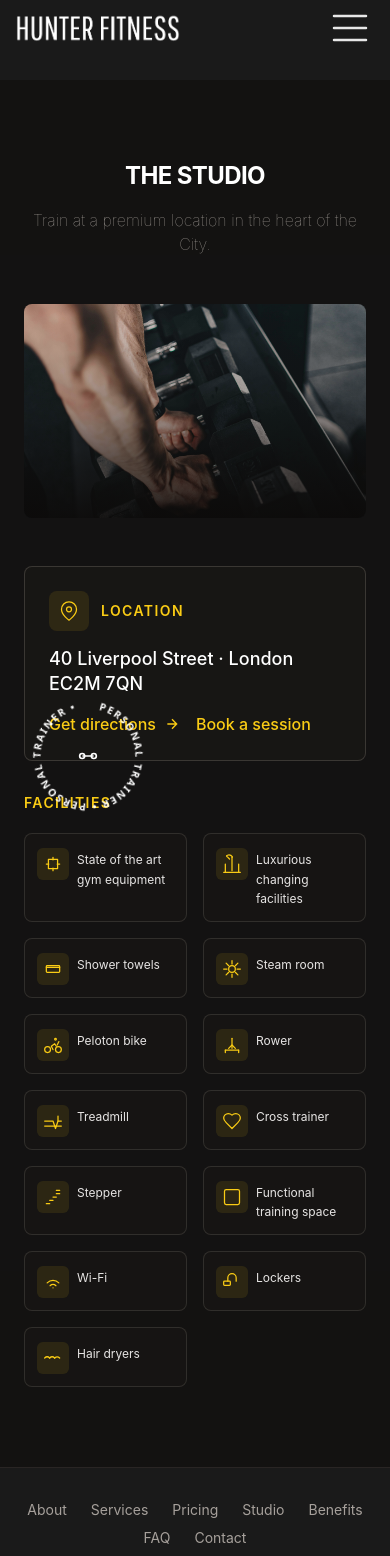
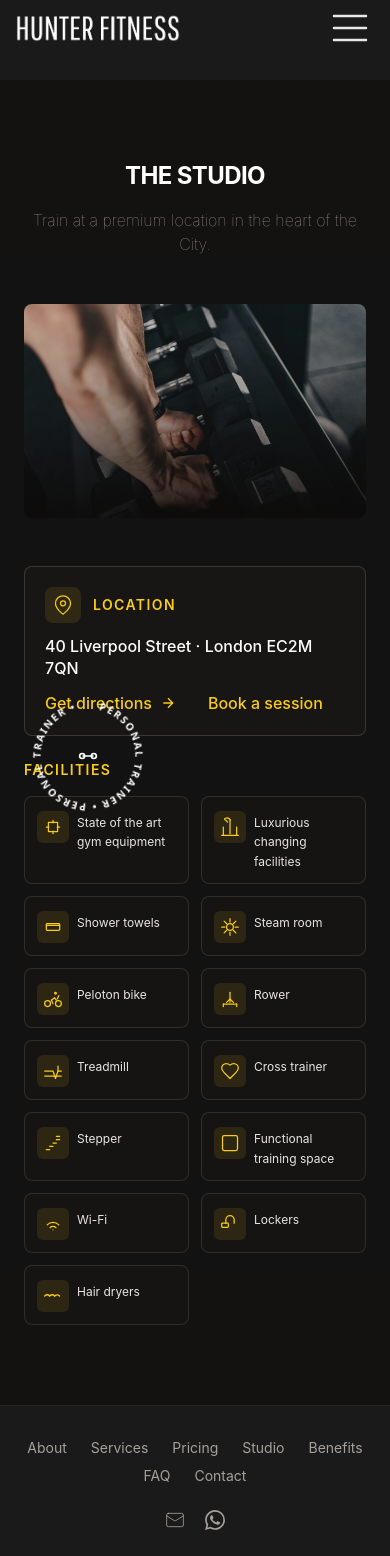
Before and after one commit to RaphaGil/hunterfitness, a Next.js app: page /studio in a window 390 px wide. Shown: the top 1556 px of the page. Built offline with nearby package versions, Linux system fonts and the light colour scheme.

Commit message:
improved reviews and responsiveness

```diff
--- a/app/component/Review.jsx
+++ b/app/component/Review.jsx
@@ -108,6 +108,23 @@
                 />
               ))}
             </div>
+            <div className="flex justify-center mt-8">
+              <a
+                href="https://share.google/7eVhz5x0h3uboZyWL"
+                target="_blank"
+                rel="noopener noreferrer"
+                className="btn-primary inline-flex items-center gap-2"
+              >
+                <svg className="w-5 h-5 shrink-0" viewBox="0 0 24 24" aria-hidden>
+                  <path fill="#4285F4" d="M22.56 12.25c0-.78-.07-1.53-.2-2.25H12v4.26h5.92c-.26 1.37-1.04 2.53-2.21 3.31v2.77h3.57c2.08-1.92 3.28-4.74 3.28-8.09z"/>
+                  <path fill="#34A853" d="M12 23c2.97 0 5.46-.98 7.28-2.66l-3.57-2.77c-.98.66-2.23 1.06-3.71 1.06-2.86 0-5.29-1.93-6.16-4.53H2.18v2.84C3.99 20.53 7.7 23 12 23z"/>
+                  <path fill="#FBBC05" d="M5.84 14.09c-.22-.66-.35-1.36-.35-2.09s.13-1.43.35-2.09V7.07H2.18C1.43 8.55 1 10.22 1 12s.43 3.45 1.18 4.93l2.85-2.22.81-.62z"/>
+                  <path fill="#EA4335" d="M12 5.38c1.62 0 3.06.56 4.21 1.64l3.15-3.15C17.45 2.09 14.97 1 12 1 7.7 1 3.99 3.47 2.18 7.07l3.66 2.84c.87-2.6 3.3-4.53 6.16-4.53z"/>
+                </svg>
+                View all Google reviews
+                <svg className="w-4 h-4" fill="none" stroke="currentColor" viewBox="0 0 24 24"><path strokeLinecap="round" strokeLinejoin="round" strokeWidth={2} d="M10 6H6a2 2 0 00-2 2v10a2 2 0 002 2h10a2 2 0 002-2v-4M14 4h6m0 0v6m0-6L10 14" /></svg>
+              </a>
+            </div>
           </div>
         </div>
       </section>
--- a/app/component/Studio.jsx
+++ b/app/component/Studio.jsx
@@ -159,13 +159,13 @@
 
           </div>
 
-          {/* Location + Facilities grid */}
-          <div className="grid md:grid-cols-5 gap-8 lg:gap-10 animate-on-scroll animate-on-scroll-delay-1">
-            {/* Location card - spans 2 cols */}
-            <div className="md:col-span-2">
-              <div className="rounded-lg border border-stone-700/80 bg-stone-900/60 p-6 md:p-8 h-full flex flex-col hover:border-[#facc15]/30 transition-colors duration-300">
-                <div className="flex items-center gap-3 mb-4">
-                  <span className="flex items-center justify-center w-10 h-10 rounded-lg bg-[#facc15]/10 text-[#facc15]" aria-hidden>
+          {/* Location + Facilities grid - stacked on mobile/tablet, side-by-side on desktop */}
+          <div className="grid grid-cols-1 md:grid-cols-1 lg:grid-cols-5 gap-6 md:gap-8 lg:gap-10 animate-on-scroll animate-on-scroll-delay-1">
+            {/* Location card - full width on tablet, 2 cols on desktop */}
+            <div className="lg:col-span-2">
+              <div className="rounded-lg border border-stone-700/80 bg-stone-900/60 p-5 sm:p-6 md:p-7 lg:p-8 h-full flex flex-col hover:border-[#facc15]/30 transition-colors duration-300">
+                <div className="flex items-center gap-3 mb-3 md:mb-4">
+                  <span className="flex items-center justify-center w-9 h-9 sm:w-10 sm:h-10 rounded-lg bg-[#facc15]/10 text-[#facc15] shrink-0" aria-hidden>
                     <svg viewBox="0 0 24 24" fill="none" stroke="currentColor" strokeWidth="1.5" strokeLinecap="round" strokeLinejoin="round" className="w-5 h-5">
                       <path d="M21 10c0 7-9 13-9 13s-9-6-9-13a9 9 0 0 1 18 0z" />
                       <circle cx="12" cy="10" r="3" />
@@ -173,10 +173,10 @@
                   </span>
                   <h3 className="text-sm font-semibold tracking-widest text-[#facc15] uppercase">Location</h3>
                 </div>
-                <p className="text-white text-lg md:text-xl font-medium leading-snug mb-4">
+                <p className="text-white text-base sm:text-lg md:text-xl font-medium leading-snug mb-3 md:mb-4">
                    40 Liverpool Street · London EC2M 7QN
                 </p>
-                <div className="mt-auto flex flex-wrap gap-4">
+                <div className="mt-auto flex flex-row flex-wrap gap-8 sm:gap-4">
                 <a
                   href={MAPS_URL}
                   target="_blank"
@@ -195,14 +195,14 @@
               </div>
             </div>
 
-            {/* Facilities - spans 3 cols */}
-            <div className="md:col-span-3">
-              <h3 className="text-sm font-semibold tracking-widest text-[#facc15] uppercase mb-5">Facilities</h3>
-              <div className="grid grid-cols-2 lg:grid-cols-3 gap-4 md:gap-6">
+            {/* Facilities - full width on tablet, 3 cols on desktop */}
+            <div className="lg:col-span-3">
+              <h3 className="text-sm font-semibold tracking-widest text-[#facc15] uppercase mb-4 md:mb-5">Facilities</h3>
+              <div className="grid grid-cols-2 sm:grid-cols-2 md:grid-cols-3 gap-3 sm:gap-4 md:gap-5 lg:gap-6">
                 {facilities.map((item) => (
                   <div
                     key={item.name}
-                    className="flex items-start gap-2 sm:gap-4 rounded-lg border border-stone-700/60 bg-stone-900/40 px-3 py-3 sm:px-4 sm:py-4 hover:border-stone-600 hover:bg-stone-900/60 transition-colors duration-300 min-w-0"
+                    className="flex items-start gap-2 sm:gap-3 md:gap-4 rounded-lg border border-stone-700/60 bg-stone-900/40 px-3 py-3 sm:px-4 sm:py-4 md:px-4 md:py-4 hover:border-stone-600 hover:bg-stone-900/60 transition-colors duration-300 min-w-0"
                   >
                     <span className="flex items-center justify-center w-8 h-8 sm:w-9 sm:h-9 rounded-md bg-[#facc15]/10 text-[#facc15] shrink-0 mt-0.5" aria-hidden>
                       <FacilityIcon type={item.icon} />
--- a/app/layout.tsx
+++ b/app/layout.tsx
@@ -64,7 +64,7 @@
     siteName: "Hunter Fitness",
     title: "Personal Training - Liverpool Street",
     description:
-      "Private City studio, 1 min from Liverpool St. Expert 1-on-1 PT. Free consult. Private personal training in the City. Studio near Bank & Moorgate. Private 1-on-1 Studio. Free First Consultation. Expert guidance to achieve your health and fitness goals. Book your free consultation today.",
+      "Private City studio, 1 min from Liverpool St. Expert 1-on-1 PT. Free consult. Private personal training in the City. Prices from £55 per session. Since 2013. Private 1-on-1 Studio. Free First Consultation. Expert guidance to achieve your health and fitness goals. Book your free consultation today.",
     images: siteImages,
   },
   twitter: {
```
